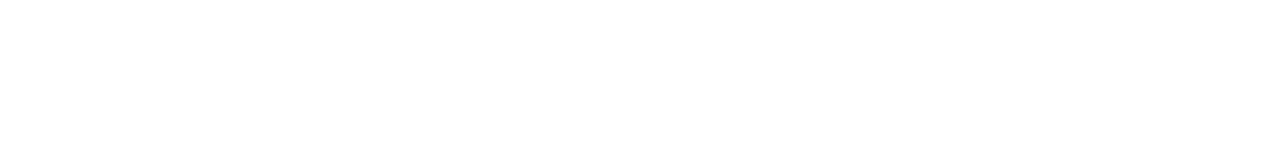
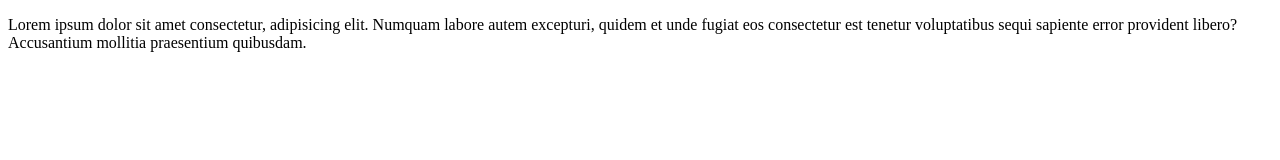
Before and after one commit to RabahAzoug/test-1-git, a plain HTML site: page index.html in a window 1280 px wide. Drawn offline with Linux system fonts and the light colour scheme.

Commit message:
ajout texte à index.html

```diff
--- a/index.html
+++ b/index.html
@@ -9,7 +9,9 @@
 </head>
 
 <body>
-
+    <p>Lorem ipsum dolor sit amet consectetur, adipisicing elit. Numquam labore autem excepturi, quidem et unde fugiat
+        eos consectetur est tenetur voluptatibus sequi sapiente error provident libero? Accusantium mollitia praesentium
+        quibusdam.</p>
 </body>
 
 </html>
```
